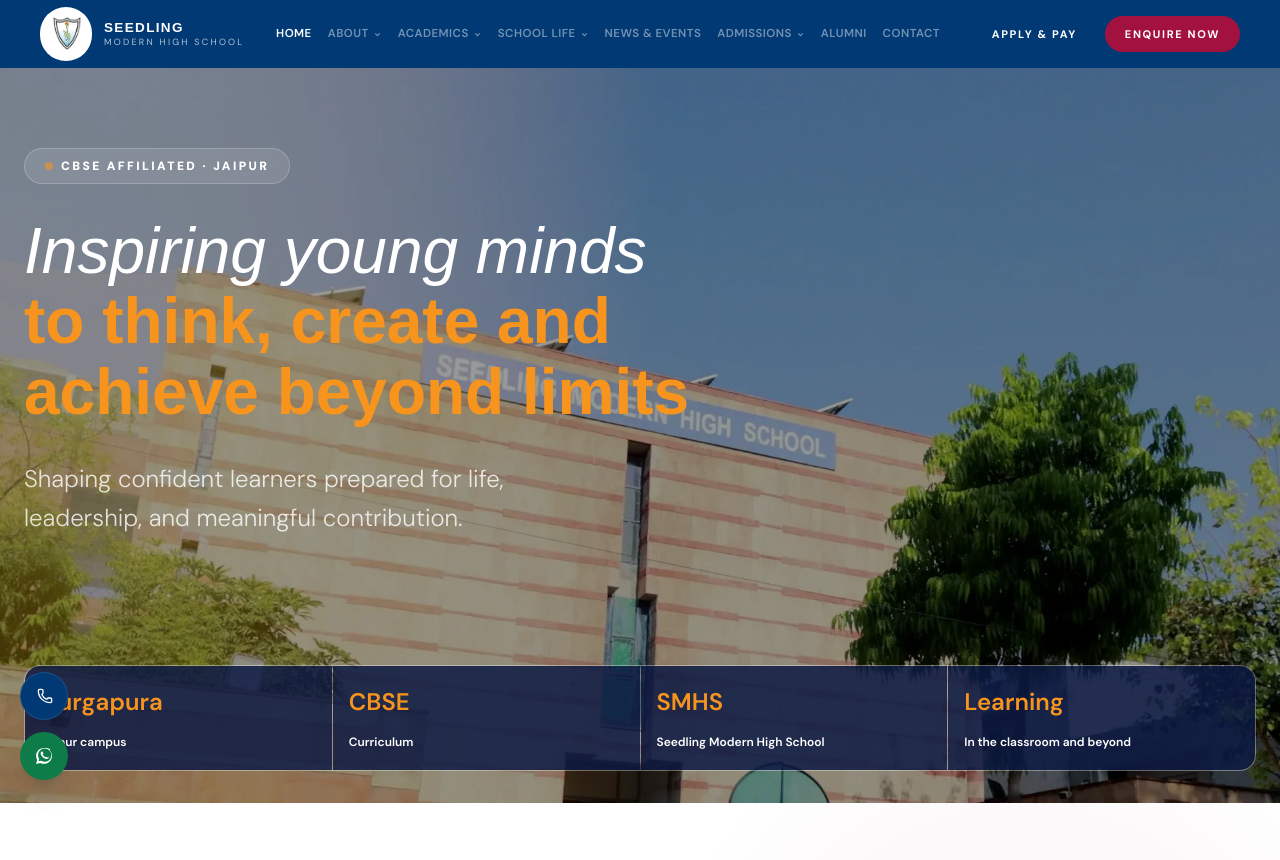
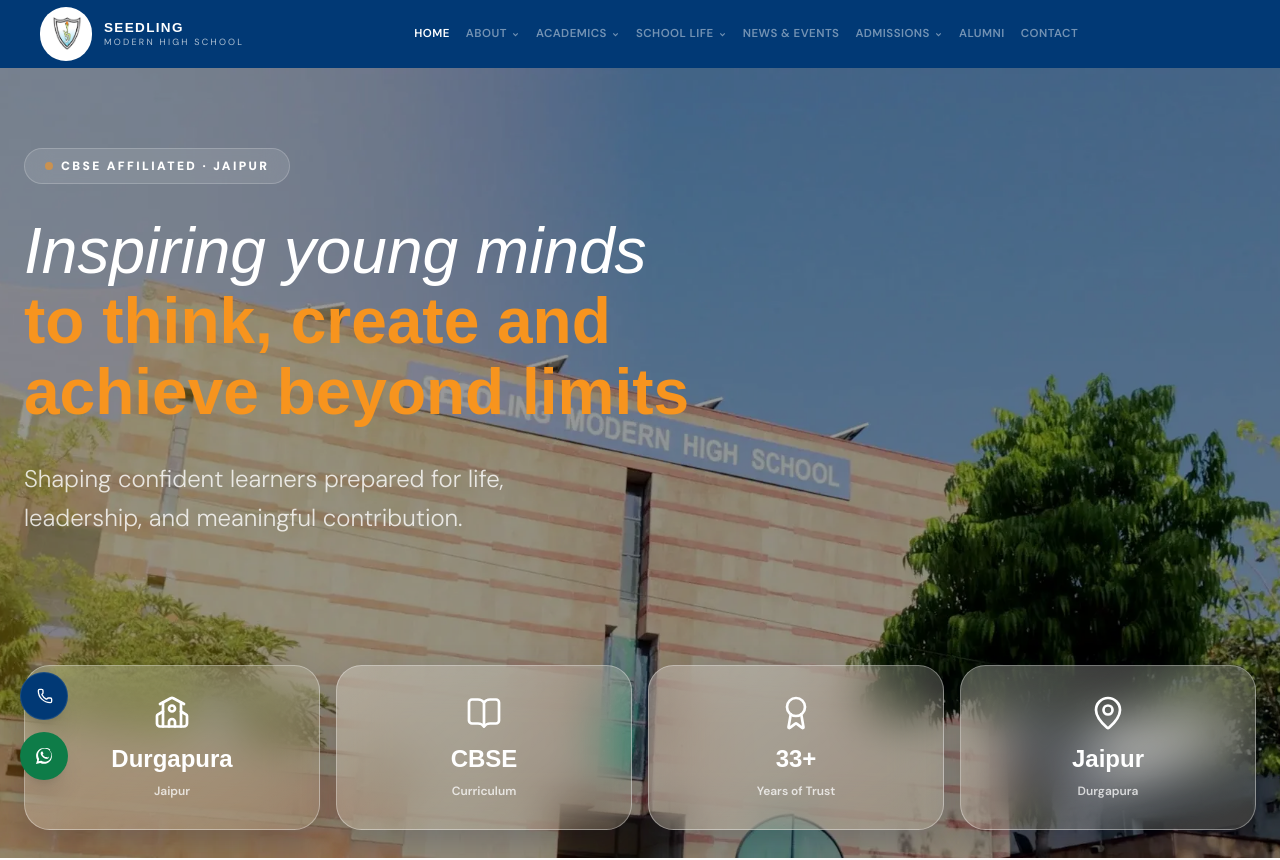
Before and after one commit to itstealth/smhs-new, a Next.js app: page / in a window 1280 px wide. Shown: the top 860 px of the page. Built offline with nearby package versions, Linux system fonts and the light colour scheme; a web font is replaced by a local one.

Commit message:
Complete SMHS UI review fixes

```diff
--- a/app/about/AboutClient.tsx
+++ b/app/about/AboutClient.tsx
@@ -114,7 +114,7 @@ export default function AboutClient({ timeline, campusImages, stats }: AboutClie
       ══════════════════════════════════════════════════════════════ */}
       <section className="bg-navy-deeper text-white py-12 border-y border-sand/20">
         <div className="max-w-7xl mx-auto px-6">
-          <div className="grid grid-cols-2 md:grid-cols-5 divide-x divide-sand/20">
+          <div className="grid grid-cols-2 md:grid-cols-4 divide-x divide-sand/20">
             {stats.map(s => /student/i.test(s.label) ? { value: "CBSE", label: "School curriculum" } : /campus/i.test(s.label) ? { value: "Durgapura", label: "Jaipur campus" } : s).filter((stat,index,list)=>list.findIndex(other=>other.label===stat.label)===index).map((s) => (
               <div key={s.label} className="px-6 py-4 text-center">
                 <p className="font-playfair text-3xl md:text-5xl font-semibold text-sand">{s.value}</p>
--- a/app/curriculum/CurriculumClient.tsx
+++ b/app/curriculum/CurriculumClient.tsx
@@ -185,7 +185,7 @@ export default function CurriculumClient({ highlights, learningApproaches, learn
                     <div className="absolute inset-0 bg-gradient-to-t from-navy-deeper/90 via-navy-deeper/40 to-transparent" />
                   </div>
                   <div className="p-5">
-                    <div className="text-2xl mb-3"><FeatureIcon name={item.title} /></div>
+                    <div className="text-2xl mb-3"><FeatureIcon name={item.title} className="h-7 w-7 text-white" /></div>
                     <h3 className="font-playfair text-base font-bold text-white leading-tight group-hover:text-sand transition-colors duration-200 mb-2">
                       {item.title}
                     </h3>
@@ -279,7 +279,7 @@ export default function CurriculumClient({ highlights, learningApproaches, learn
                   </div>
                   <div className="p-6 px-4 flex flex-col flex-1 justify-between pb-8">
                     <div>
-                      <span className="text-4xl mb-4 block group-hover:scale-125 transition-transform duration-500"><FeatureIcon name={lp.trait} className="h-8 w-8 mx-auto" /></span>
+                      <span className="text-4xl mb-4 block group-hover:scale-125 transition-transform duration-500"><FeatureIcon name={lp.trait} className="mx-auto h-8 w-8 text-white" /></span>
                       <h4 className="font-playfair text-2xl font-semibold text-sand mb-3">{lp.trait}</h4>
                     </div>
                     <p className="text-white/60 text-xs leading-relaxed font-dm font-light">{lp.desc}</p>
--- a/components/Header/SiteHeader.tsx
+++ b/components/Header/SiteHeader.tsx
@@ -92,13 +92,6 @@ export default function SiteHeader({ pathname = "/" }: { pathname?: string }) {
                 );})}
               </div>
 
-              <div className="hidden xl:block flex-shrink-0">
-                <Link href="/admissions/apply" className="inline-flex items-center gap-2 px-5 py-2.5 bg-[#013975] hover:bg-[#034ea2] text-white text-[11px] font-bold tracking-[0.15em] uppercase rounded-full transition-colors duration-200 whitespace-nowrap">Apply &amp; Pay</Link>
-              </div>
-              <div className="hidden xl:block flex-shrink-0">
-                <EnquiryTrigger className="inline-flex items-center gap-2 px-5 py-2.5 bg-[#a3123f] hover:bg-[#8a0f34] text-white text-[11px] font-bold tracking-[0.15em] uppercase rounded-full transition-colors duration-200 whitespace-nowrap">Enquire Now</EnquiryTrigger>
-              </div>
-
               <details className="home-mobile-menu xl:hidden">
                 <summary aria-label="Open menu" className="p-2 text-white/60 hover:text-white cursor-pointer list-none [&::-webkit-details-marker]:hidden">
                   <svg className="w-5 h-5" fill="none" viewBox="0 0 24 24" stroke="currentColor" strokeWidth={2} aria-hidden="true"><path strokeLinecap="round" strokeLinejoin="round" d="M4 6h16M4 12h16M4 18h16" /></svg>
--- a/components/Home/Hero.tsx
+++ b/components/Home/Hero.tsx
@@ -1,10 +1,11 @@
 import HeroVideo from "@/components/ui/HeroVideo";
+import { Award, BookOpen, MapPin, School } from "lucide-react";
 
 const STATS = [
-  { n: "Durgapura", label: "Jaipur campus" },
-  { n: "CBSE", label: "Curriculum" },
-  { n: "SMHS", label: "Seedling Modern High School" },
-  { n: "Learning", label: "In the classroom and beyond" },
+  { n: "Durgapura", label: "Jaipur", Icon: School },
+  { n: "CBSE", label: "Curriculum", Icon: BookOpen },
+  { n: "33+", label: "Years of Trust", Icon: Award },
+  { n: "Jaipur", label: "Durgapura", Icon: MapPin },
 ];
 
 export default function Hero() {
@@ -39,12 +40,16 @@ export default function Hero() {
 
       </div>
 
-      {/* ── Desktop stats bar ── */}
-      <div className="relative z-10 mx-auto grid w-[calc(100%-3rem)] max-w-[1232px] grid-cols-2 md:grid-cols-4 gap-px overflow-hidden rounded-2xl border border-white/20 bg-white/20 mb-8">
-        {STATS.map(({ n, label }) => (
-          <div key={label} className="flex min-h-24 flex-col justify-center bg-[#010e3a]/80 px-4 py-5 text-white">
-            <strong className="block text-2xl font-semibold text-[#f7941e] mb-2">{n}</strong>
-            <span className="mt-2 text-xs font-semibold">{label}</span>
+      {/* ── Glass information cards ── */}
+      <div className="relative z-10 mx-auto mb-7 grid w-[calc(100%-3rem)] max-w-[1248px] grid-cols-2 gap-3 sm:gap-4 md:grid-cols-4">
+        {STATS.map(({ n, label, Icon }) => (
+          <div
+            key={label}
+            className="group flex min-h-[150px] flex-col items-center justify-center rounded-[1.6rem] border border-white/35 bg-[linear-gradient(145deg,rgba(255,255,255,0.27),rgba(255,255,255,0.12))] px-4 py-5 text-center text-white shadow-[0_14px_35px_rgba(0,14,58,0.2)] backdrop-blur-xl transition-all duration-300 hover:-translate-y-1 hover:border-white/55 hover:bg-white/25 sm:min-h-[165px] sm:px-6 sm:py-6"
+          >
+            <Icon aria-hidden="true" className="mb-4 h-8 w-8 stroke-[1.8] text-white sm:h-9 sm:w-9" />
+            <strong className="block font-serif text-xl font-bold leading-none text-white sm:text-2xl">{n}</strong>
+            <span className="mt-3 text-[11px] font-semibold leading-snug text-white/75 sm:text-xs">{label}</span>
           </div>
         ))}
       </div>
--- a/components/Home/InfrastructureSection.tsx
+++ b/components/Home/InfrastructureSection.tsx
@@ -48,7 +48,7 @@ export default function InfrastructureSection() {
               </div>
               <div className="p-5">
                 <p className="text-sm text-[#013975] group-hover:text-white leading-relaxed transition-colors duration-500">{item.desc}</p>
-                <Link href={item.href} className="mt-3 inline-flex items-center gap-2 text-sm font-bold text-[#034ea2] group-hover:text-[#a3123f] transition-colors duration-500">
+                <Link href={item.href} className="mt-3 inline-flex items-center gap-2 text-sm font-bold text-[#034ea2] group-hover:text-white transition-colors duration-500">
                   Explore <ArrowUpRight className="h-4 w-4" />
                 </Link>
               </div>
--- a/components/Home/TrendingUpdates.tsx
+++ b/components/Home/TrendingUpdates.tsx
@@ -30,7 +30,7 @@ const events: Event[] = [
     description:
       "Students explored robotics, coding, and design thinking in our state-of-the-art Atal Tinkering Lab, fostering creativity and problem-solving skills for tomorrow's innovators.",
     href: "/news-and-events",
-    image: "/events/ATL LAB/1P3A4229.webp",
+    image: "/events/ATL LAB/1P3A4237.webp",
     accent: "#013975",
   },
   {
@@ -70,7 +70,7 @@ export default function TrendingUpdates() {
     <div className="mx-auto max-w-7xl px-6">
       <div className="mb-10 flex flex-wrap items-end justify-between gap-5"><div><p className="mb-3 text-xs font-semibold uppercase tracking-widest text-[#a3123f]">School events</p><h2 id="smhs-events-heading" className="font-serif text-4xl font-bold text-[#034ea2]">Events at Seedling</h2></div><Link href="/news-and-events" className="font-semibold text-[#a3123f]">View all events</Link></div>
       <div className="grid auto-rows-fr gap-6 md:grid-cols-2 lg:grid-cols-3">{events.map(event => <article key={event.title} className="flex h-full flex-col overflow-hidden rounded-2xl border border-blue-100 bg-white shadow-sm">
-        <div className="relative aspect-[4/3]"><Image src={event.image} alt={event.title} fill sizes="(max-width:768px) 100vw, (max-width:1024px) 50vw, 33vw" className="object-cover object-top" /></div>
+        <div className="relative aspect-[4/3]"><Image src={event.image} alt={event.title} fill sizes="(max-width:768px) 100vw, (max-width:1024px) 50vw, 33vw" className={`object-cover ${event.title === "ATL Lab — Atal Innovation Mission" ? "object-center" : "object-top"}`} /></div>
         <div className="flex flex-1 flex-col p-6"><p className="mb-3 text-sm font-semibold text-[#a3123f]">{event.date} · {event.tag}</p><h3 className="mb-3 font-serif text-2xl font-bold text-[#013975]">{event.title}</h3><p className="mb-6 text-sm leading-relaxed text-[#013975]">{event.description}</p><Link href={event.href} className="mt-auto inline-flex items-center gap-2 font-semibold text-[#a3123f]">View event <ArrowUpRight size={18} /></Link></div>
       </article>)}</div>
     </div>
--- a/components/ui/HighlightStrip.tsx
+++ b/components/ui/HighlightStrip.tsx
@@ -4,10 +4,10 @@ import { ChevronLeft, ChevronRight } from "lucide-react";
 export default function HighlightStrip({ photos }: { photos: {src:string;label:string}[] }) {
   const strip=useRef<HTMLDivElement>(null);
   const scroll=(direction:number)=>strip.current?.scrollBy({left:direction*(strip.current.clientWidth*.8),behavior:"smooth"});
-  return <section className="bg-off-white">
+  return <section className="overflow-hidden bg-off-white">
     <div className="mx-auto max-w-7xl px-6">
       <div className="mb-8 flex flex-wrap items-end justify-between gap-5"><h2 className="font-playfair text-3xl font-semibold text-navy-deeper md:text-4xl">Highlight Moments</h2><div className="flex gap-3"><button type="button" onClick={()=>scroll(-1)} aria-label="Previous highlights" className="rounded-full border border-navy/30 bg-white p-3 text-navy"><ChevronLeft size={22}/></button><button type="button" onClick={()=>scroll(1)} aria-label="Next highlights" className="rounded-full border border-navy/30 bg-white p-3 text-navy"><ChevronRight size={22}/></button></div></div>
-      <div ref={strip} tabIndex={0} role="region" aria-label="School photo highlights" className="flex snap-x snap-mandatory gap-4 overflow-x-auto rounded-xl pb-4 focus-visible:outline-2 focus-visible:outline-navy">{photos.map(photo=><figure key={photo.src} className="w-[240px] flex-none snap-start overflow-hidden rounded-xl border border-sand/40 bg-white md:w-[320px]"><img src={photo.src} alt={photo.label} loading="lazy" className="aspect-[4/3] w-full object-cover"/><figcaption className="p-4 text-sm font-semibold text-navy-deeper">{photo.label}</figcaption></figure>)}</div>
+      <div ref={strip} tabIndex={0} role="region" aria-label="School photo highlights" className="flex snap-x snap-mandatory gap-4 overflow-x-auto rounded-xl pb-4 [scrollbar-width:none] focus-visible:outline-2 focus-visible:outline-navy [&::-webkit-scrollbar]:hidden">{photos.map(photo=><figure key={photo.src} className="w-[240px] flex-none snap-start overflow-hidden rounded-xl border border-sand/40 bg-white md:w-[320px]"><img src={photo.src} alt={photo.label} loading="lazy" className="aspect-[4/3] w-full object-cover"/><figcaption className="p-4 text-sm font-semibold text-navy-deeper">{photo.label}</figcaption></figure>)}</div>
     </div>
   </section>;
 }
--- a/components/ui/SchoolPhotoGallery.tsx
+++ b/components/ui/SchoolPhotoGallery.tsx
@@ -21,7 +21,7 @@ export default function SchoolPhotoGallery({ photos }: { photos: SchoolPhoto[] }
   const photo = selected !== null ? photos[selected] : undefined;
   return <section id="gallery" className="bg-navy-deeper text-white">
     <div className="mx-auto max-w-7xl px-6">
-      <div className="mb-10"><p className="mb-4 text-xs uppercase tracking-widest text-sand">Visual journal</p><h2 className="font-playfair text-4xl font-semibold">Snippets of Seedling</h2></div>
+      <div className="mb-10"><p className="mb-4 text-xs uppercase tracking-widest text-sand">Visual journal</p><h2 className="font-playfair text-4xl font-semibold text-white">Snippets of Seedling</h2></div>
       {photos.length ? <div className="grid auto-rows-fr grid-cols-2 gap-4 md:grid-cols-3 lg:grid-cols-4">{photos.map((item,index) => <button type="button" key={item.id} onClick={() => setSelected(index)} className="overflow-hidden rounded-xl border border-white/20 bg-white/5 text-left focus-visible:outline-2 focus-visible:outline-offset-4 focus-visible:outline-sand" aria-label={`View ${item.title}`}>
         <img src={item.src} alt={item.title} loading="lazy" className="aspect-[4/3] w-full object-cover" /><span className="block p-4"><span className="mb-2 block text-xs text-sand">{item.category}</span><span className="block text-sm font-semibold leading-relaxed">{item.title}</span></span>
       </button>)}</div> : <p>School gallery photographs will appear here when published.</p>}
```
Also changed, not shown: app/school-life/SchoolLifeClient.tsx (+3 -8 lines), components/ui/FeatureIcon.tsx (+10 -3 lines).
